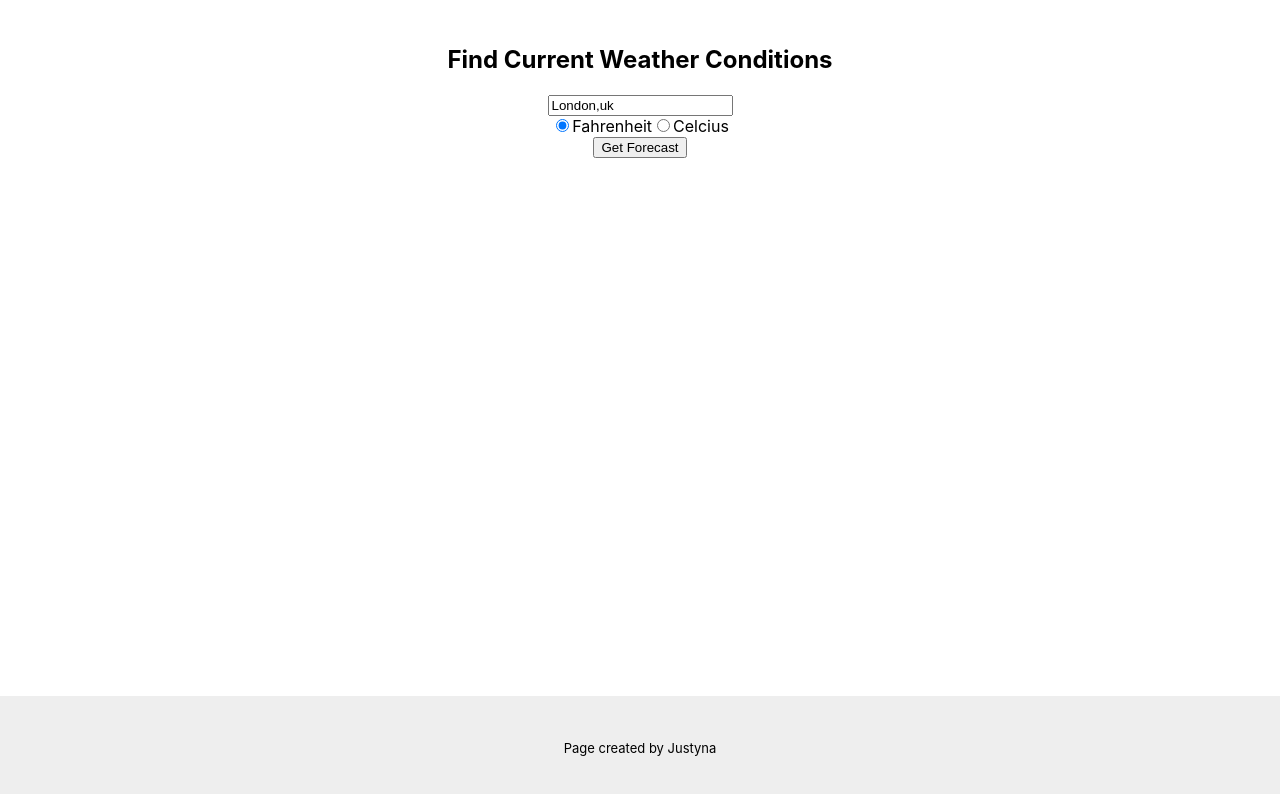
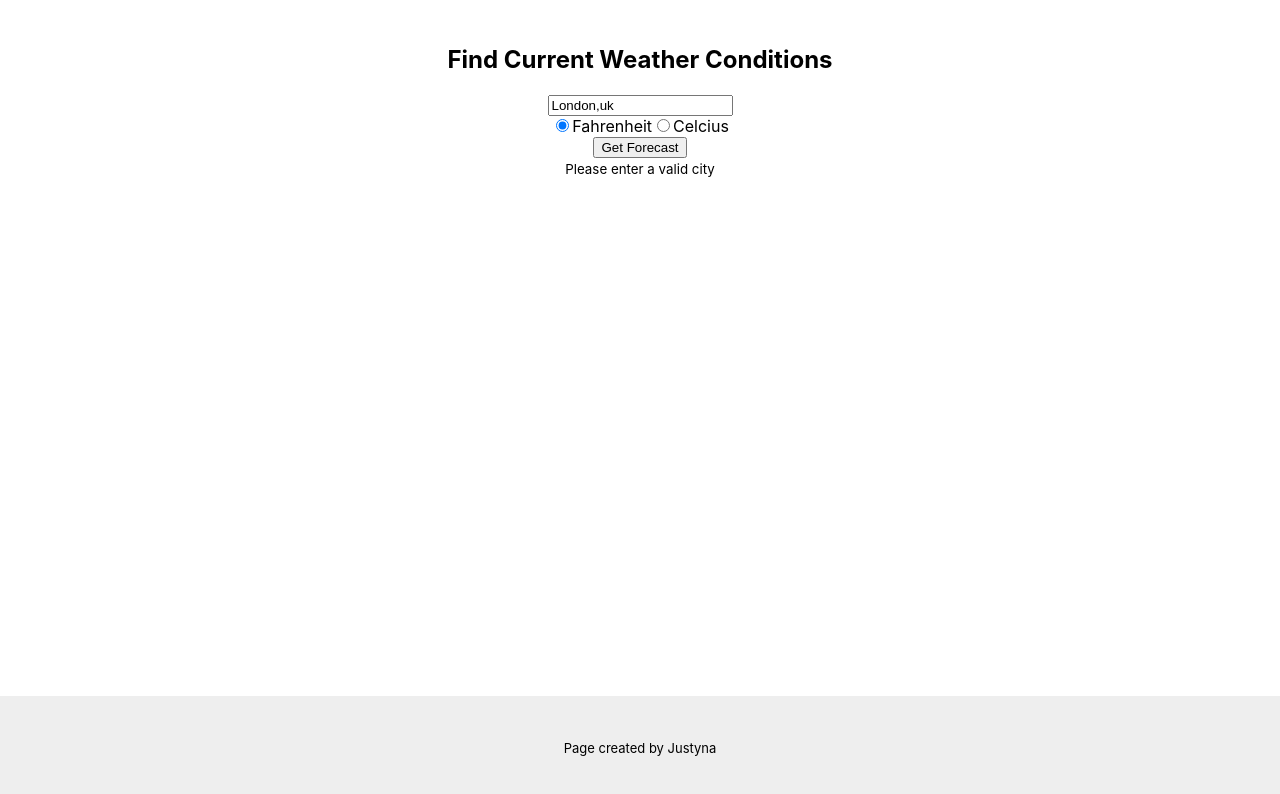
Before and after one commit to justyna13/Weather-App, a React (Create React App) app: page / in a window 1280 px wide. Both pictures are taken after a click on the button "Get Forecast". Shown: the top 794 px of the page. Built offline with nearby package versions, Linux system fonts and the light colour scheme; no server answers.

Commit message:
added error handling and loading

```diff
--- a/src/Forecast.js
+++ b/src/Forecast.js
@@ -6,10 +6,20 @@
     let [responseObj, setResponseObj] = useState({});
     let [city, setCity] = useState('London,uk');
     let [unit, setUnit] = useState('imperial');
+    let [error, setError] = useState(false);
+    let [loading, setLoading] = useState(false);
 
 
     function getForecast(e) {
         e.preventDefault();
+
+        if (city.length === 0) {
+            return setError(true);
+        }
+
+        setError(false);
+        setResponseObj({});
+        setLoading(true);
 
         let url = new URL("https://community-open-weather-map.p.rapidapi.com/weather?");
         let params = {
@@ -28,11 +38,19 @@
         })
             .then(response => response.json())
             .then(data => {
+
+                if(data.cod !== 200) {
+                    throw new Error();
+                }
+
                 setResponseObj(data);
-                console.log(data);
+                setLoading(false);
+
             })
             .catch(err => {
-                console.log(err);
+                setError(true);
+                setLoading(false);
+                console.log(err.message);
             });
     }
 
@@ -74,7 +92,10 @@
                 <button type="submit">Get Forecast</button>
             </form>
 
-            <Conditions responseObj={responseObj} />
+            <Conditions
+                responseObj={responseObj}
+                error={error}
+                loading={loading} />
         </div>
     )
 }
--- a/src/components/Conditions.js
+++ b/src/components/Conditions.js
@@ -4,6 +4,12 @@
 const Conditions = (props) => {
     return (
         <div>
+
+            {props.error && <small>Please enter a valid city</small>}
+
+            {props.loading && <div>Loading...</div>}
+
+
             {props.responseObj.cod === 200 ?
             <div>
                 <p><strong>{props.responseObj.name}</strong></p>
```
